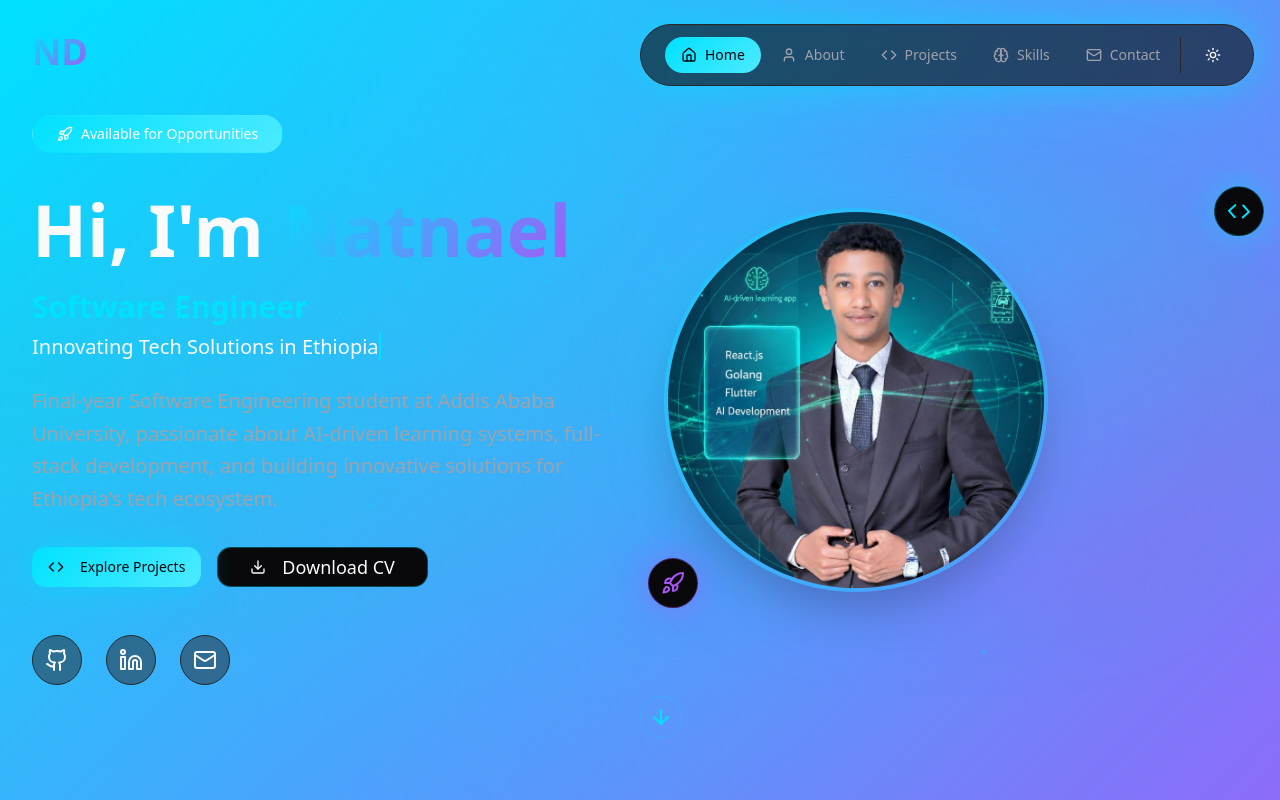
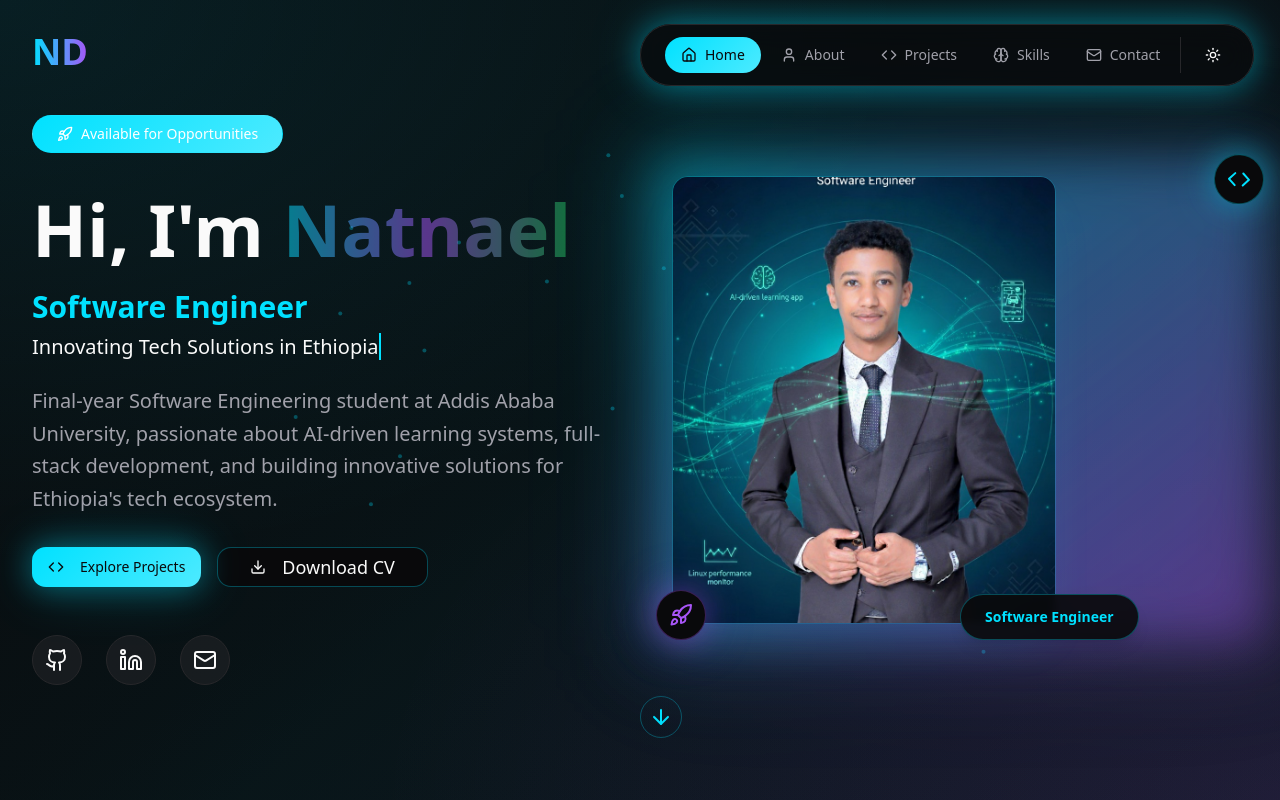
Before and after one commit to natnaeldejenekebede/vita-flow-hub, a React (Vite) app: page / in a window 1280 px wide. Shown: the top 800 px of the page. Built offline with nearby package versions, Linux system fonts and the light colour scheme.

Commit message:
Update homepage styling and profile image

```diff
--- a/src/components/portfolio/Hero.tsx
+++ b/src/components/portfolio/Hero.tsx
@@ -12,7 +12,7 @@ import {
   Rocket,
   ArrowDown
 } from "lucide-react";
-const portraitImage = "/lovable-uploads/d221cb1b-3612-452a-b9e8-c5315a6c3071.png";
+const portraitImage = "/lovable-uploads/ee0a2a3b-9c37-4d47-9f10-b0d11a3a672d.png";
 
 export const Hero = () => {
   const scrollToSection = (id: string) => {
@@ -22,7 +22,12 @@ export const Hero = () => {
   return (
     <>
       <StickyCTA />
-      <section className="relative min-h-screen flex items-center justify-center overflow-hidden parallax-hero">
+      <section className="relative min-h-screen flex items-center justify-center overflow-hidden bg-gradient-to-br from-background via-background/95 to-primary/5">
+        {/* Enhanced Background */}
+        <div className="absolute inset-0 bg-[linear-gradient(135deg,hsl(var(--background))_0%,hsl(var(--primary)/0.05)_50%,hsl(var(--secondary)/0.05)_100%)]" />
+        <div className="absolute inset-0 bg-[radial-gradient(ellipse_at_top_left,hsl(var(--primary)/0.1)_0%,transparent_50%)]" />
+        <div className="absolute inset-0 bg-[radial-gradient(ellipse_at_bottom_right,hsl(var(--secondary)/0.1)_0%,transparent_50%)]" />
+
         {/* Animated Logo/Initials */}
         <motion.div
           className="absolute top-8 left-8 z-10"
@@ -30,12 +35,8 @@ export const Hero = () => {
           animate={{ opacity: 1, scale: 1 }}
           transition={{ duration: 0.8, delay: 0.2 }}
         >
-          <div className="animated-logo text-4xl">ND</div>
+          <div className="text-4xl font-bold bg-gradient-to-r from-primary to-secondary bg-clip-text text-transparent">ND</div>
         </motion.div>
-
-        {/* Animated Background */}
-        <div className="absolute inset-0 gradient-mesh opacity-30" />
-        <div className="absolute inset-0 bg-[radial-gradient(circle_at_50%_50%,hsl(var(--primary)/0.1),transparent_70%)]" />
 
       {/* Floating Particles */}
       <div className="absolute inset-0">
@@ -61,7 +62,7 @@ export const Hero = () => {
       </div>
 
       <div className="relative max-w-7xl mx-auto px-4 sm:px-6 lg:px-8 py-20">
-        <div className="grid grid-cols-1 lg:grid-cols-2 gap-12 items-center">
+        <div className="grid grid-cols-1 lg:grid-cols-2 gap-16 items-center">
           {/* Content */}
           <motion.div
             className="space-y-8"
@@ -82,13 +83,13 @@ export const Hero = () => {
               </motion.div>
 
               <motion.h1
-                className="text-5xl lg:text-7xl font-bold text-foreground leading-tight"
+                className="text-4xl sm:text-5xl lg:text-6xl xl:text-7xl font-bold text-foreground leading-tight"
                 initial={{ opacity: 0, y: 20 }}
                 animate={{ opacity: 1, y: 0 }}
                 transition={{ delay: 0.3, duration: 0.6 }}
               >
                 Hi, I'm{" "}
-                <span className="gradient-hero bg-clip-text text-transparent">
+                <span className="bg-gradient-to-r from-primary via-secondary to-accent bg-clip-text text-transparent animate-pulse">
                   Natnael
                 </span>
               </motion.h1>
@@ -186,18 +187,31 @@ export const Hero = () => {
             transition={{ duration: 0.8, delay: 0.2 }}
           >
             <div className="relative">
-              {/* Glow Effects */}
-              <div className="absolute -inset-8 bg-gradient-to-r from-primary/20 via-secondary/20 to-accent/20 rounded-full blur-2xl animate-pulse" />
-              <div className="absolute -inset-4 bg-gradient-to-br from-primary/30 to-secondary/30 rounded-full blur-xl" />
+              {/* Enhanced Glow Effects */}
+              <div className="absolute -inset-12 bg-gradient-to-r from-primary/10 via-secondary/10 to-accent/10 rounded-3xl blur-3xl animate-pulse" />
+              <div className="absolute -inset-8 bg-gradient-to-br from-primary/20 to-secondary/20 rounded-2xl blur-2xl" />
+              <div className="absolute -inset-4 bg-gradient-to-tl from-secondary/30 to-primary/30 rounded-xl blur-xl" />
 
-              {/* Portrait Image */}
-              <motion.img
-                src={portraitImage}
-                alt="Natnael Dejene - Software Engineer"
-                className="relative rounded-full w-96 h-96 object-cover border-4 border-primary/30 shadow-2xl"
-                whileHover={{ scale: 1.05 }}
-                transition={{ type: "spring", stiffness: 300, damping: 20 }}
-              />
+              {/* Portrait Image - Professional Version */}
+              <motion.div className="relative">
+                <motion.img
+                  src={portraitImage}
+                  alt="Natnael Dejene - Software Engineer"
+                  className="relative w-80 h-96 sm:w-96 sm:h-[28rem] object-cover rounded-2xl border border-primary/20 shadow-2xl shadow-primary/10"
+                  whileHover={{ scale: 1.02, y: -5 }}
+                  transition={{ type: "spring", stiffness: 300, damping: 20 }}
+                />
+
+                {/* Professional Badge Overlay */}
+                <motion.div
+                  className="absolute -bottom-4 left-1/2 transform -translate-x-1/2 bg-card/90 backdrop-blur-sm border border-primary/30 rounded-full px-6 py-3 shadow-lg"
+                  initial={{ opacity: 0, y: 20 }}
+                  animate={{ opacity: 1, y: 0 }}
+                  transition={{ delay: 0.8, duration: 0.6 }}
+                >
+                  <p className="text-sm font-semibold text-primary">Software Engineer</p>
+                </motion.div>
+              </motion.div>
 
               {/* Floating Tech Icons */}
               <motion.div
```
Also changed, not shown: public/lovable-uploads/ee0a2a3b-9c37-4d47-9f10-b0d11a3a672d.png (added).
